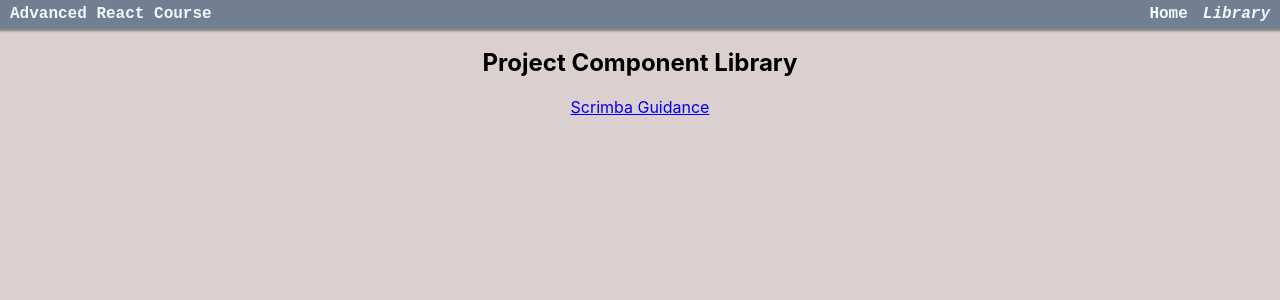
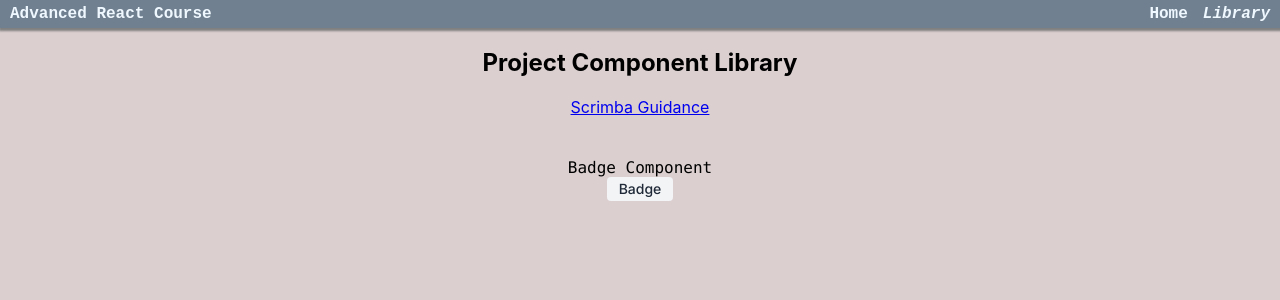
Before and after one commit to gregrell/scrimba_advanced_react, a React (Create React App) app in the folder advancedreact2/: page /library in a window 1280 px wide. Shown: the top 300 px of the page. Built offline with nearby package versions, Linux system fonts and the light colour scheme; the HTML template or start-up script is replaced by a standard one.

Commit message:
Beginning work on badge components with imports of Inter from google Fonts

```diff
--- a/advancedreact2/public/index.html
+++ b/advancedreact2/public/index.html
@@ -10,6 +10,9 @@
       content="Web site created using create-react-app"
     />
     <link rel="apple-touch-icon" href="%PUBLIC_URL%/logo192.png" />
+
+    <link rel="preconnect" href="https://fonts.gstatic.com" crossorigin>
+    <link href="https://fonts.googleapis.com/css2?family=Karla:wght@300;400;500;600;700;800&family=Poppins:ital,wght@0,100;0,200;0,300;0,400;0,500;1,100&display=swap" rel="stylesheet">
     <!--
       manifest.json provides metadata used when your web app is installed on a
       user's mobile device or desktop. See https://developers.google.com/web/fundamentals/web-app-manifest/
--- a/advancedreact2/src/App.css
+++ b/advancedreact2/src/App.css
@@ -1,3 +1,7 @@
+/* Google font imports */
+@import url('https://fonts.googleapis.com/css2?family=Inter:wght@500&family=Karla:wght@300;400;500;600;700;800&family=Poppins:ital,wght@0,100;0,200;0,300;0,400;0,500;1,100&display=swap');
+
+
 body{
   background-color:rgb(219, 207, 207);
 }
@@ -52,6 +56,31 @@ p{
   align-self: center;
   height: 90%;
   width: 90%;
+}
+
+
+.badge{
+  display: inline-flex;
+  padding: 2px 12px;
+  justify-content: center;
+  align-items: center;
+  text-align: center;
+
+  /* text-sm/leading-5/font-medium */
+  font-family: Inter;
+  font-size: 14px;
+  font-style: normal;
+  font-weight: 500;
+  line-height: 20px; /* 142.857% */
+}
+
+.badge.square{
+  border-radius: 4px;
+}
+
+.badge.gray{
+  color: #1F2937;
+  background: #F3F4F6;
 }
 
 
--- a/advancedreact2/src/Components/Badge/Badge.jsx
+++ b/advancedreact2/src/Components/Badge/Badge.jsx
@@ -1,8 +1,18 @@
 import React from "react";
+import classnames from "classnames";
 
-export default function Badge({children, ...rest}){
+
+export default function Badge({children, className, color, variant, ...rest}){
+
+    const badgeColor = "gray"
+
+    let allClasses = classnames(className, badgeColor, variant, "badge")
+
+
+
     return (
         <>
+            <div className={allClasses}>{children && children}</div>
         </>
     )
 }
--- a/advancedreact2/src/Components/Routing/Library.jsx
+++ b/advancedreact2/src/Components/Routing/Library.jsx
@@ -1,10 +1,19 @@
 import React from "react";
+import Badge from "../Badge/Badge";
+
 
 export default function Library(){
     return(
         <>
             <h2>Project Component Library</h2>
-            <a href='https://projects.scrimba.com/react-component-library' target="_blank">Scrimba Guidance</a>
+            <a href='https://projects.scrimba.com/react-component-library' target="_blank" rel="noopener noreferrer">Scrimba Guidance</a>
+            <br/>
+            <br/>
+            <br/>
+            <code>Badge Component</code>
+            <br/>
+            <Badge variant="square">Badge</Badge>
+
         </>
     )
 }
```
